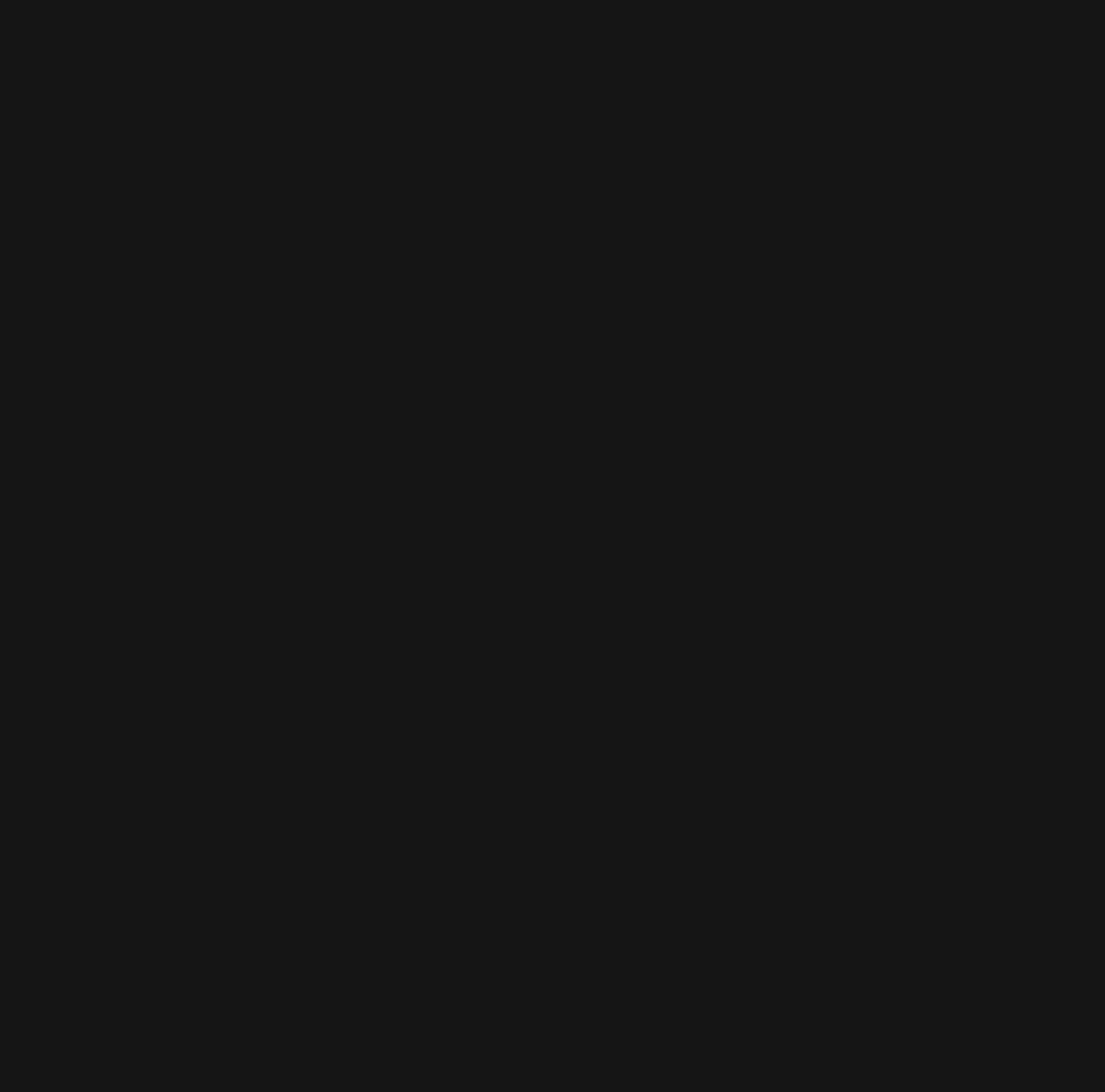
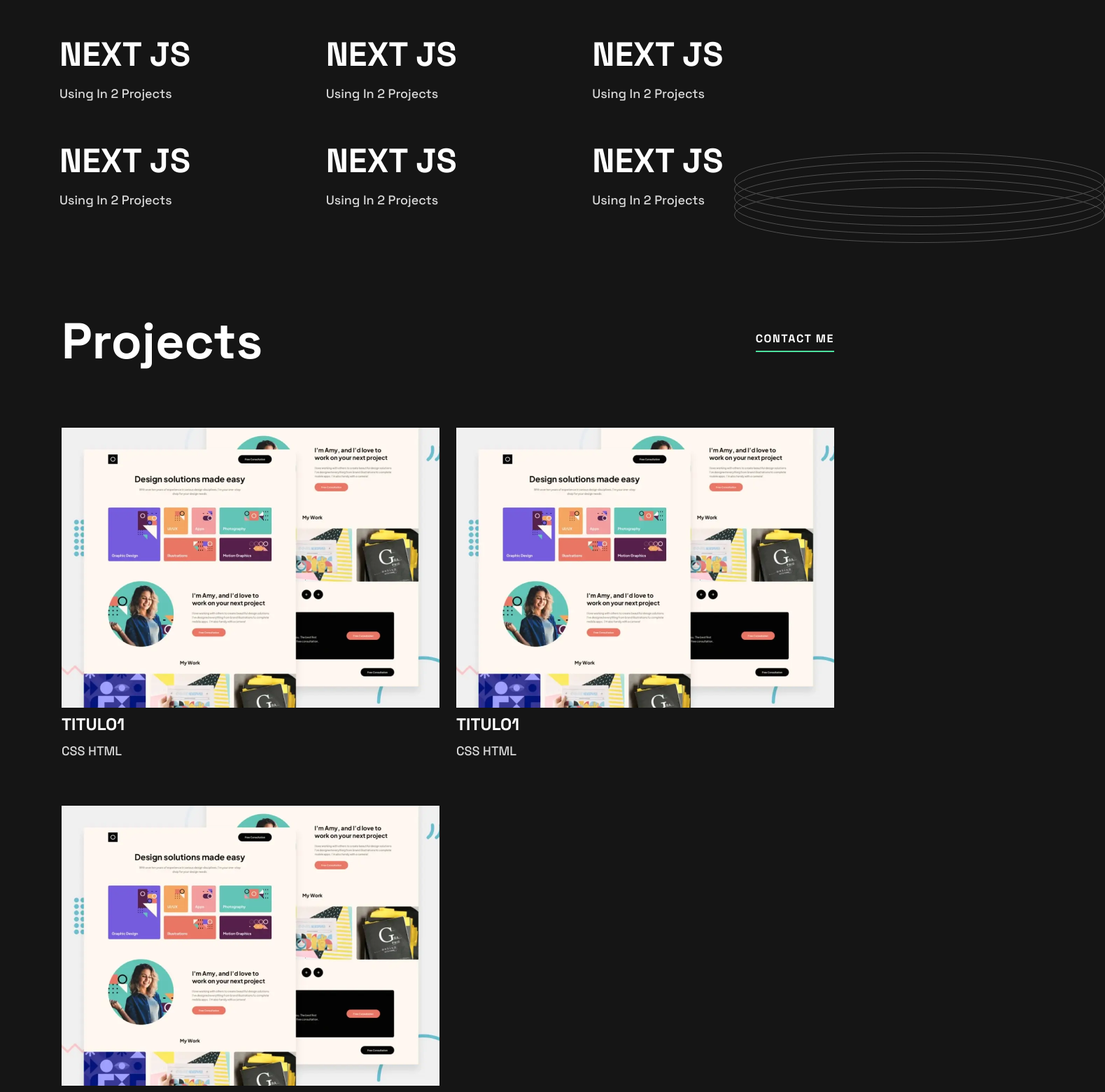
Before and after one commit to Brunoalaraujo/portfolioNew, a Next.js app: page / in a window 1280 px wide. Shown: the part 880-2440 px from the top of the page at 70% size, 1579 px wide, since content can reach past the window. Before the commit the page ends 851 px from the top, so only its background shows below. Built offline with nearby package versions, Linux system fonts and the light colour scheme.

Commit message:
:sparkles: Project and Contact

```diff
--- /dev/null
+++ b/src/app/Components/CardProject/CardProject.tsx
@@ -0,0 +1,72 @@
+"use client";
+
+import Image from "next/image";
+import Link from "next/link";
+import { useState } from "react";
+
+interface CardProjectPropos {
+  urlImage: string;
+  altImage: string;
+  linkHrefProject: string;
+
+  linkHrefCode: string;
+
+  titleCard: string;
+  textCard: string;
+}
+
+export default function CardProject({
+  urlImage,
+  altImage,
+  linkHrefProject,
+  linkHrefCode,
+  titleCard,
+  textCard,
+}: CardProjectPropos) {
+  const [isHovered, setIsHovered] = useState(false);
+
+  return (
+    <div>
+      <div
+        className=" container w-[540px] h-[400px] relative"
+        onMouseEnter={() => setIsHovered(true)}
+        onMouseLeave={() => setIsHovered(false)}
+      >
+        <Image
+          className={`${isHovered ? "opacity-50" : ""}`}
+          src={urlImage}
+          alt={altImage}
+          fill={true}
+        />
+        <div
+          className={`absolute top-[138px] left-[201px] w-[138px] h-[38px] flex flex-col text-center items-center gap-12  ${
+            isHovered ? "visible" : "invisible"
+          }`}
+        >
+          <Link
+            className="h-8 font-bold leading-relaxed tracking-widest uppercase border-b-2 pb-2 border-greenCustom"
+            href={linkHrefProject}
+            target={"_blank"}
+          >
+            view project
+          </Link>
+          <Link
+            className="h-8 w-24 font-bold leading-relaxed tracking-widest uppercase border-b-2 pb-2 border-greenCustom"
+            href={linkHrefCode}
+            target={"_blank"}
+          >
+            view code
+          </Link>
+        </div>
+      </div>
+      <div>
+        <h4 className="text-2xl font-bold leading-loose uppercase">
+          {titleCard}
+        </h4>
+        <p className="text-lg text-gainsboro font-medium leading-7 uppercase">
+          {textCard}
+        </p>
+      </div>
+    </div>
+  );
+}
--- /dev/null
+++ b/src/app/Components/CustomButton/CustomButton.tsx
@@ -0,0 +1,23 @@
+import Link from "next/link";
+
+interface CustomButtonProps {
+  targetHref?: string;
+  targetPage?: string;
+  buttonText: string;
+}
+
+export default function CustomButton({
+  targetHref,
+  targetPage,
+  buttonText,
+}: CustomButtonProps) {
+  return (
+    <Link
+      className="h-8 font-bold leading-relaxed tracking-widest uppercase border-b-2 pb-2 border-greenCustom"
+      href={`${targetHref}`}
+      target={targetPage}
+    >
+      {buttonText}
+    </Link>
+  );
+}
--- /dev/null
+++ b/src/app/Components/CustomForm/CustomForm.tsx
@@ -0,0 +1,43 @@
+import { useState } from "react";
+
+export default function CustomForm() {
+  return (
+    <form className="w-[445px] h-40 text-base font-medium leading-relaxed opacity-75 grid gap-y-6">
+      <div>
+        <input
+          className="h-11 w-[445px] border-b-2 border-white bg-grayCustom uppercase px-6 focus:border-greenCustom focus:ring-0 "
+          type="text"
+          id="name"
+          name="name"
+          placeholder="name"
+          required
+        />
+      </div>
+      <div>
+        <input
+          className="h-11 w-[445px] border-b-2 border-white bg-grayCustom uppercase px-6"
+          type="email"
+          id="email"
+          name="email"
+          placeholder="email"
+          required
+        />
+      </div>
+      <div>
+        <textarea
+          className="h-28 w-[445px] border-b-2 border-white bg-grayCustom uppercase px-6"
+          id="message"
+          name="message"
+          placeholder="message"
+          required
+        />
+      </div>
+      <button
+        className=" justify-self-end w-36 h-8 font-bold leading-relaxed tracking-widest uppercase border-b-2 pb-2 border-greenCustom"
+        type="submit"
+      >
+        send message
+      </button>
+    </form>
+  );
+}
--- a/src/app/Components/CustonButton/CustonButton.tsx
+++ /dev/null
@@ -1,20 +0,0 @@
-import Link from "next/link";
-
-interface CustonButtonProps {
-  targetId: string;
-  buttonText: string;
-}
-
-export default function CustonButton({
-  targetId,
-  buttonText,
-}: CustonButtonProps) {
-  return (
-    <Link
-      className="text-white text-base font-bold leading-relaxed tracking-widest uppercase border-b-2 pb-2 border-greenCuston"
-      href={`#${targetId}`}
-    >
-      {buttonText}
-    </Link>
-  );
-}
--- a/src/app/Components/Icons/Rings.tsx
+++ b/src/app/Components/Icons/Rings.tsx
@@ -10,7 +10,7 @@
       width="530"
       height="129"
     >
-      <g fill="none" fill-rule="evenodd" stroke="#FFF" opacity=".25">
+      <g fill="none" fillRule="evenodd" stroke="#FFF" opacity=".25">
         <ellipse cx="265" cy="40" rx="264.5" ry="39.5" />
         <ellipse cx="265" cy="52" rx="264.5" ry="39.5" />
         <ellipse cx="265" cy="65" rx="264.5" ry="39.5" />
--- a/src/app/Components/SocialMedia/SocialMedia.tsx
+++ b/src/app/Components/SocialMedia/SocialMedia.tsx
@@ -3,9 +3,15 @@
 import LinkedinIcon from "../Icons/LinkedinIcon";
 import FrontendMentorIcon from "../Icons/FrontendMentorIcon";
 
-export default function SocialMedia() {
+interface SocialMediaProps {
+  className?: string;
+}
+
+export default function SocialMedia({ className }: SocialMediaProps) {
   return (
-    <nav className="flex mt-10 mb-32 justify-between">
+    <nav
+      className={`flex flex-grow items-center max-w-[1110px]  justify-between ${className}`}
+    >
       <Link
         className="text-[32px] font-bold leading-loose"
         href={"/"}
--- /dev/null
+++ b/src/app/Components/Technologies/Technologies.tsx
@@ -0,0 +1,20 @@
+interface TechnologiesProps {
+  titleTechnologies: string;
+  textTechnologies: string;
+}
+
+export default function Technologies({
+  titleTechnologies,
+  textTechnologies,
+}: TechnologiesProps) {
+  return (
+    <div className="w-96 h-24 flex-col justify-center items-start gap-3.5 inline-flex">
+      <h2 className="text-5xl font-bold leading-[56px] uppercase">
+        {titleTechnologies}
+      </h2>
+      <p className="w-96 text-gainsboro text-lg font-medium leading-7 capitalize">
+        {textTechnologies}
+      </p>
+    </div>
+  );
+}
--- a/src/app/globals.css
+++ b/src/app/globals.css
@@ -22,10 +22,5 @@
   margin: 0;
   padding: 0;
   max-width: 1440px;
+  overflow-x: hidden;
 }
-
-@layer utilities {
-  .text-balance {
-    text-wrap: balance;
-  }
-}
--- a/src/app/page.tsx
+++ b/src/app/page.tsx
@@ -1,35 +1,127 @@
 import Image from "next/image";
 import SocialMedia from "./Components/SocialMedia/SocialMedia";
-import CustonButton from "./Components/CustonButton/CustonButton";
+import CustomButton from "./Components/CustomButton/CustomButton";
+import Technologies from "./Components/Technologies/Technologies";
+import CustomForm from "./Components/CustomForm/CustomForm";
+
 import Rings from "./Components/Icons/Rings";
+import Circle from "./Components/Icons/Circle";
+import CardProject from "./Components/CardProject/CardProject";
+
 import ProfileD from "../../public/images/image-profile-desktop.webp";
-import Circle from "./Components/Icons/Circle";
+import DesignPt from "../../public/images/thumbnail-project-1-large.webp";
 
 export default function Home() {
   return (
-    <main className="px-40">
-      <SocialMedia />
-      <section className="my-5 ">
-        <Rings className="absolute left-[-100px] top-[170px]" />
+    <main className="flex flex-wrap justify-center">
+      <SocialMedia className=" mb-32 mx-40" />
+      {/* Banner TOP */}
+      <section className="my-5 relative w-[1110px]">
+        <Rings className="absolute left-[-300px] top-[-60px]" />
         <h1 className="mb-11 max-w-[709px] text-7xl font-bold leading-[88px]">
           Nice to meet you! I'm{" "}
-          <span className="border-b-4 border-greenCuston">Bruno Andrade</span>
+          <span className="border-b-4 border-greenCustom">Bruno Andrade</span>
         </h1>
         <p className="text-gainsboro text-lg max-w-[445px] font-medium leading-7 mb-16 ">
           Based in the UK, I'm a front-end developer passionate about building
           accessible web apps that users love.
         </p>
-        <CustonButton targetId="" buttonText="contact me" />
+        <CustomButton targetHref="#contact" buttonText="contact me" />
         <Image
           src={ProfileD}
           width={445}
           height={720}
           alt=""
-          className="absolute top-0 right-[165px] -z-10"
+          className="absolute top-[-220px] right-0 -z-10"
         />
-        <Circle className="absolute right-[545px] top-[521px]" />
+        <Circle className="absolute right-[380px] bottom-[-30px]" />
       </section>
       <div className="w-[1110px] h-px mt-56 bg-white"></div>
+      {/* Technologies */}
+      <section className="max-w-[1110px] mt-20 mb-36 grid grid-cols-3 gap-x-8 gap-y-14 relative">
+        <Technologies
+          titleTechnologies="next js"
+          textTechnologies="using in 2 projects"
+        />
+        <Technologies
+          titleTechnologies="next js"
+          textTechnologies="using in 2 projects"
+        />
+        <Technologies
+          titleTechnologies="next js"
+          textTechnologies="using in 2 projects"
+        />
+        <Technologies
+          titleTechnologies="next js"
+          textTechnologies="using in 2 projects"
+        />
+        <Technologies
+          titleTechnologies="next js"
+          textTechnologies="using in 2 projects"
+        />
+        <Technologies
+          titleTechnologies="next js"
+          textTechnologies="using in 2 projects"
+        />
+        <Rings className="-bottom-12 -right-96 absolute" />
+      </section>
+      {/* Projects */}
+      <section className="mb-36">
+        <div className="flex items-center justify-between mb-20">
+          <h2 className="text-7xl font-bold leading-[88px] capitalize">
+            projects
+          </h2>
+          <CustomButton targetHref="#contact" buttonText="contact me" />
+        </div>
+        <div className="grid grid-cols-2 gap-x-6 gap-y-16">
+          <CardProject
+            urlImage={DesignPt.src}
+            altImage="Teste"
+            linkHrefProject="a"
+            linkHrefCode="https://www.tibia.com/"
+            titleCard="Titulo1"
+            textCard="css html"
+          />
+          <CardProject
+            urlImage={DesignPt.src}
+            altImage="Teste"
+            linkHrefProject="a"
+            linkHrefCode="https://www.tibia.com/"
+            titleCard="Titulo1"
+            textCard="css html"
+          />
+          <CardProject
+            urlImage={DesignPt.src}
+            altImage="Teste"
+            linkHrefProject="a"
+            linkHrefCode="https://www.tibia.com/"
+            titleCard="Titulo1"
+            textCard="css html"
+          />
+        </div>
+      </section>
+      {/* Contact */}
+      <section
+        id="contact"
+        className="bg-grayCustom w-screen px-40 py-20 relative"
+      >
+        <div className="container flex justify-between">
+          <div className="w-[445px] h-52">
+            <h2 className="text-7xl font-bold leading-[88px] capitalize ">
+              contact
+            </h2>
+            <p className="text-lg text-gainsboro font-medium leading-7">
+              I would love to hear about your project and how I could help.
+              Please fill in the form, and I'll get back to you as soon as
+              possible.
+            </p>
+          </div>
+          <CustomForm />
+        </div>
+        <Rings className="absolute bottom-[275px] left-[-250px] " />
+        <div className="w-[1110px] h-px mt-56 bg-white"></div>
+        <SocialMedia className="mt-12" />
+      </section>
     </main>
   );
 }
--- a/tailwind.config.ts
+++ b/tailwind.config.ts
@@ -10,10 +10,9 @@
     extend: {
       colors: {
         blackBg: "#151515",
-        greenCuston: "#4EE1A0",
-        greyCuston: "#242424",
+        greenCustom: "#4EE1A0",
+        grayCustom: "#242424",
         gainsboro: "#D9D9D9",
-        whiteCuston: "#FFF",
       },
     },
   },
```
